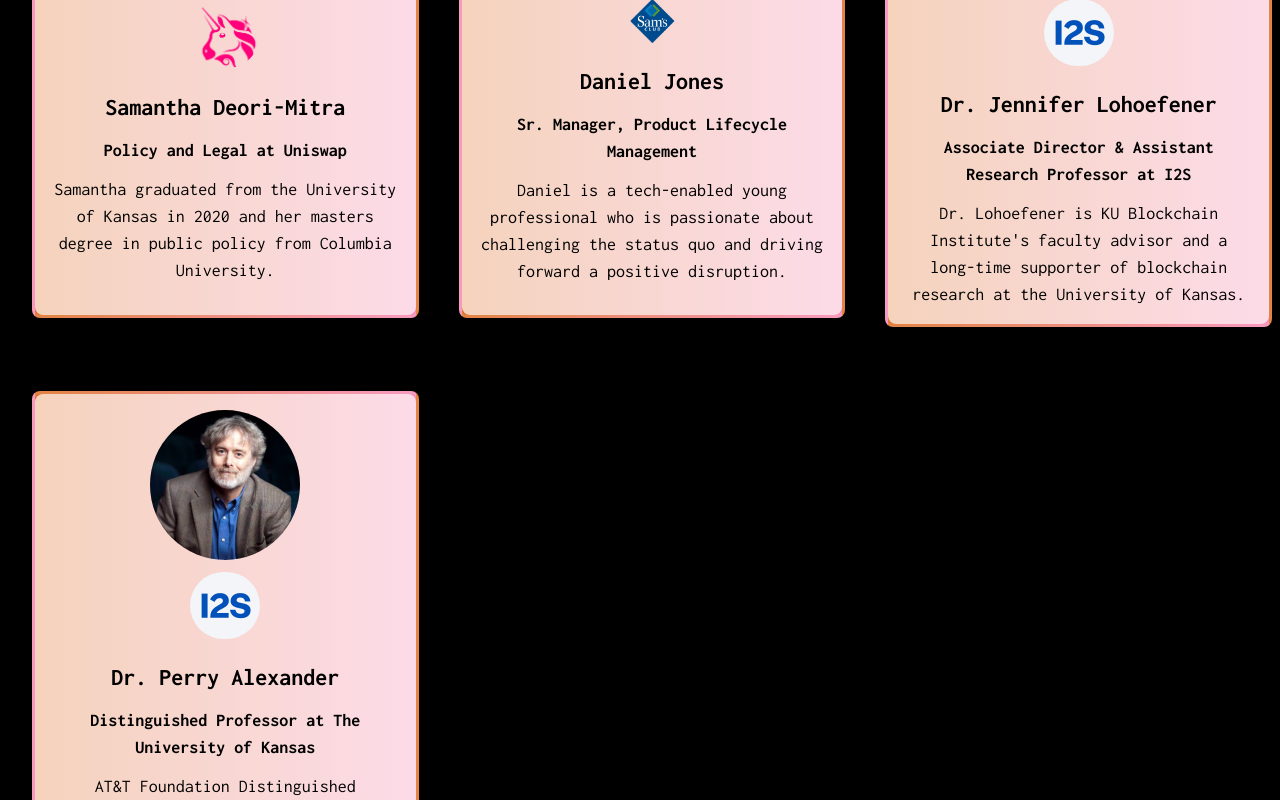
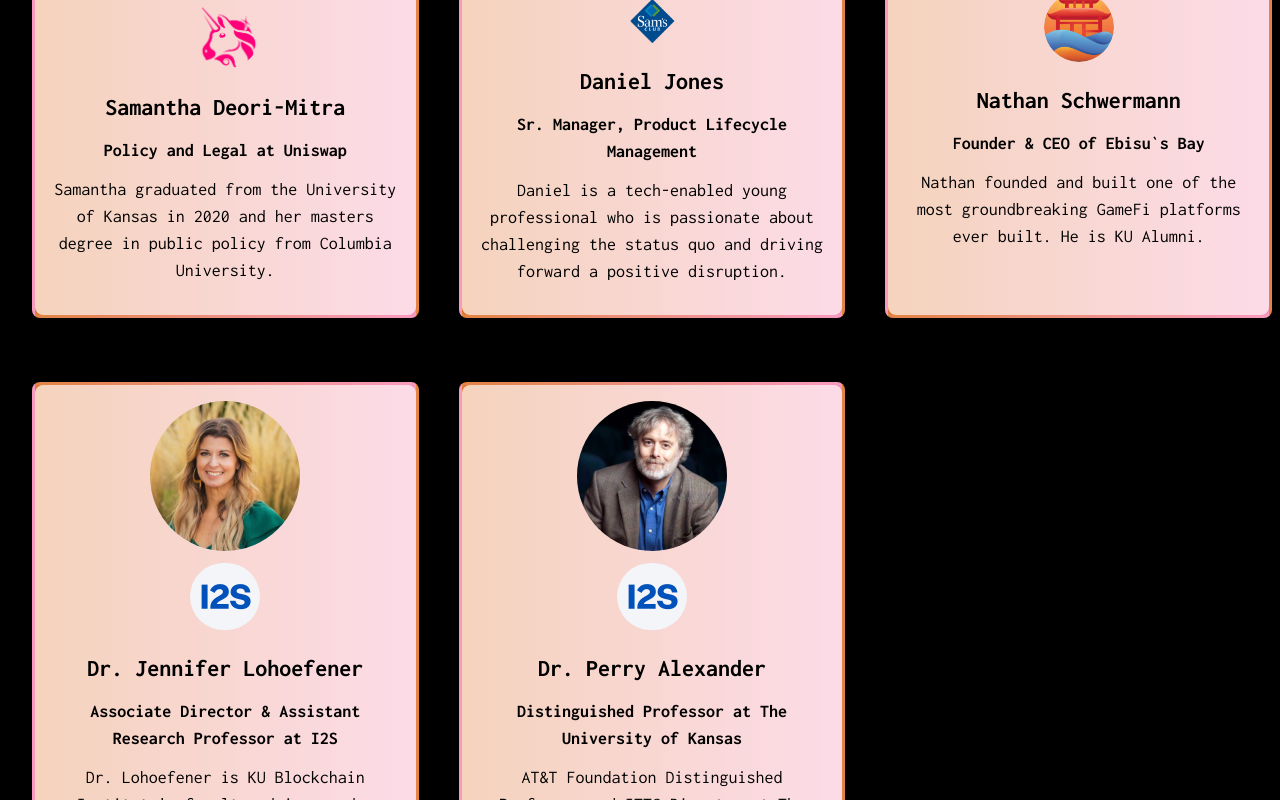
Before and after one commit to KU-Blockchain/kansas-blockchain-fellowship, a React (Create React App) app: page / in a window 1280 px wide. Shown: the part 2720-3520 px from the top of the page. Built offline with nearby package versions, Linux system fonts and the light colour scheme.

Commit message:
added nathan

```diff
--- a/src/components/Mentors.jsx
+++ b/src/components/Mentors.jsx
@@ -24,6 +24,7 @@ import austin_headshot from "../images/mentor_headshots/austin_adams.jpeg";
 import thomas_headshot from "../images/mentor_headshots/thomas_flynn.jpeg";
 import paige_headshot from "../images/mentor_headshots/paige_jones.jpeg";
 import samantha_headshot from "../images/mentor_headshots/samantha_mitra.jpeg";
+import nathan_headshot from "../images/mentor_headshots/nathan_schwermann.jpeg";
 
 import i2s from "../images/logos/i2s.png";
 import dragonChain from "../images/logos/dragonchain.png";
@@ -38,6 +39,7 @@ import apex_fusion from "../images/logos/apex_fusion.jpeg";
 import iohk from "../images/logos/iohk.jpeg";
 import solana from "../images/logos/solana.png";
 import spheron from "../images/logos/spheron_network.jpeg";
+import ebisu_bay from "../images/logos/ebisu_bay.png";
 
 const Mentors = () => {
   const [selectedMentor, setSelectedMentor] = useState(null);
@@ -124,6 +126,15 @@ const Mentors = () => {
       shortBio:
         "Daniel is a tech-enabled young professional who is passionate about challenging the status quo and driving forward a positive disruption.",
       bio: "Daniel is a tech-enabled young professional who is passionate about challenging the status quo and driving forward a positive disruption. He enjoys building communities around common interests, educating and learning about emerging technologies, and engaging with new opportunities all the time.",
+    },
+    {
+      headshot: nathan_headshot,
+      name: "Nathan Schwermann",
+      title: "Founder & CEO of Ebisu`s Bay",
+      company_logo: ebisu_bay,
+      shortBio:
+        "Nathan founded and built one of the most groundbreaking GameFi platforms ever built. He is KU Alumni.",
+      bio: "Nathan founded and built one of the most ground breaking GameFi platforms ever built. He is KU Alumni.",
     },
     {
       headshot: jennifer_headshot,
```
Also changed, not shown: src/images/logos/ebisu_bay.png (added), src/images/mentor_headshots/nathan_schwermann.jpeg (added).
